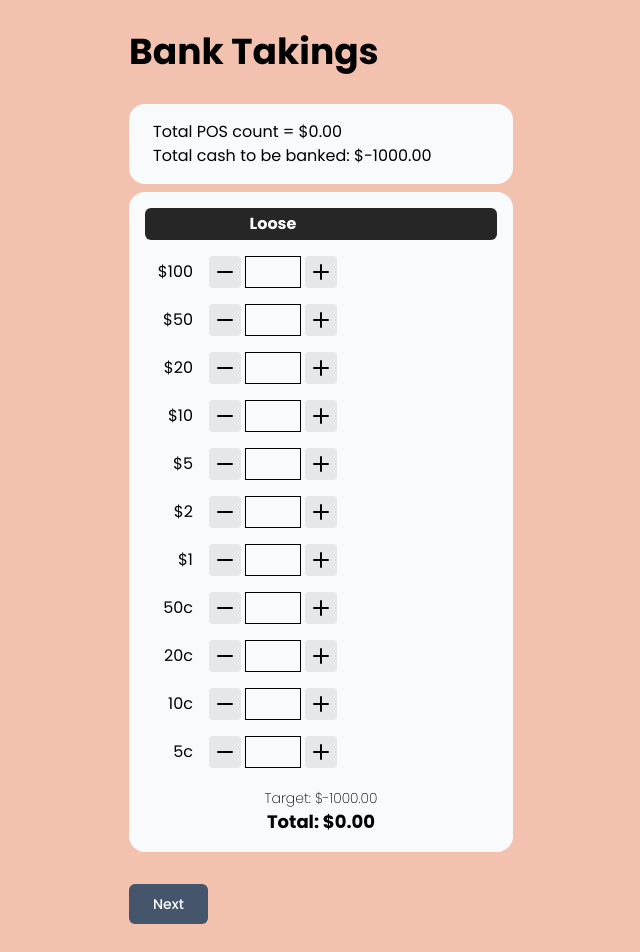
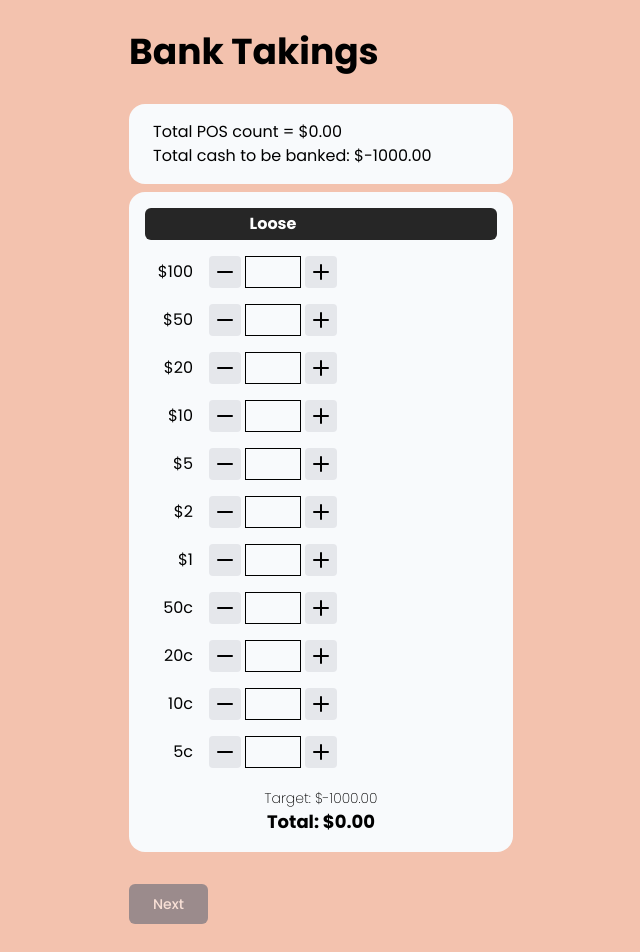
Before and after one commit to G-Tang2/sushi-sushi-EOD, a Next.js app: page /bank-takings in a window 1280 px wide. Shown: the top 952 px of the page, without its empty margins (127-767 px from the left). Built offline with nearby package versions, Linux system fonts and the light colour scheme.

Commit message:
bank taking amount must match target to proceed

```diff
--- a/app/bank-takings/page.tsx
+++ b/app/bank-takings/page.tsx
@@ -5,6 +5,7 @@ import {
   safeRollsAtom,
   tillQuantitiesAtom,
   bankTakingQuantitiesAtom,
+  totalFloatAtom,
 } from "@/state/moneyAtoms";
 import { denominations } from "@/lib/denominations";
 import { createTotalAtom } from "@/state/moneyAtoms";
@@ -15,7 +16,6 @@ import Link from "next/link";
 import { Button } from "@/components/ui/button";
 
 export default function Takings() {
-  const FLOAT = 1000;
   const totalAtom = React.useMemo(
     () =>
       createTotalAtom(
@@ -30,8 +30,18 @@ export default function Takings() {
     []
   );
 
+  const bankTakingTotalAtom = React.useMemo(
+    () => createTotalAtom([bankTakingQuantitiesAtom], denominations),
+    []
+  );
+
   const [totalTill] = useAtom(totalTillAtom);
   const [total] = useAtom(totalAtom);
+  const [totalFloat] = useAtom(totalFloatAtom)
+  const [bankTakingTotal] = useAtom(bankTakingTotalAtom);
+  const bankTakingTarget = total - totalFloat;
+
+  const isValid = Math.round(bankTakingTotal * 100) / 100 === Math.round(bankTakingTarget * 100) / 100;
 
   return (
     <div className="flex min-h-screen items-center justify-center ">
@@ -40,15 +50,15 @@ export default function Takings() {
         {/* Total value display */}
         <div className="bg-slate-50 w-sm py-4 px-6 mb-2 rounded-2xl">
           <p>Total POS count = ${totalTill.toFixed(2)}</p>
-          <p>Total cash to be banked: ${(total - FLOAT).toFixed(2)}</p>
+          <p>Total cash to be banked: ${bankTakingTarget.toFixed(2)}</p>
         </div>
         <MoneyCounter
           denominations={denominations}
           quantitiesAtom={bankTakingQuantitiesAtom}
-          target={total - FLOAT}
+          target={bankTakingTarget}
         />
         <Link href="/eod-report" passHref>
-          <Button size="lg" className="my-8">
+          <Button size="lg" className="my-8" disabled={!isValid}>
             Next
           </Button>
         </Link>
--- a/state/moneyAtoms.ts
+++ b/state/moneyAtoms.ts
@@ -1,6 +1,10 @@
 import { atom, PrimitiveAtom } from "jotai";
 import { denominations } from "@/lib/denominations";
 import { atomWithStorage } from "jotai/utils";
+
+const SAFE_FLOAT_AMOUNT = 500.0;
+
+export const totalFloatAtom = atom(1000);
 
 export interface SalesState {
   netSales: number;
@@ -102,5 +106,5 @@ export const safeValidAtom = atom<boolean>((get) => {
   );
   const total = get(safeTotalAtom);
 
-  return total === 500;
+  return total === SAFE_FLOAT_AMOUNT;
 });
```
